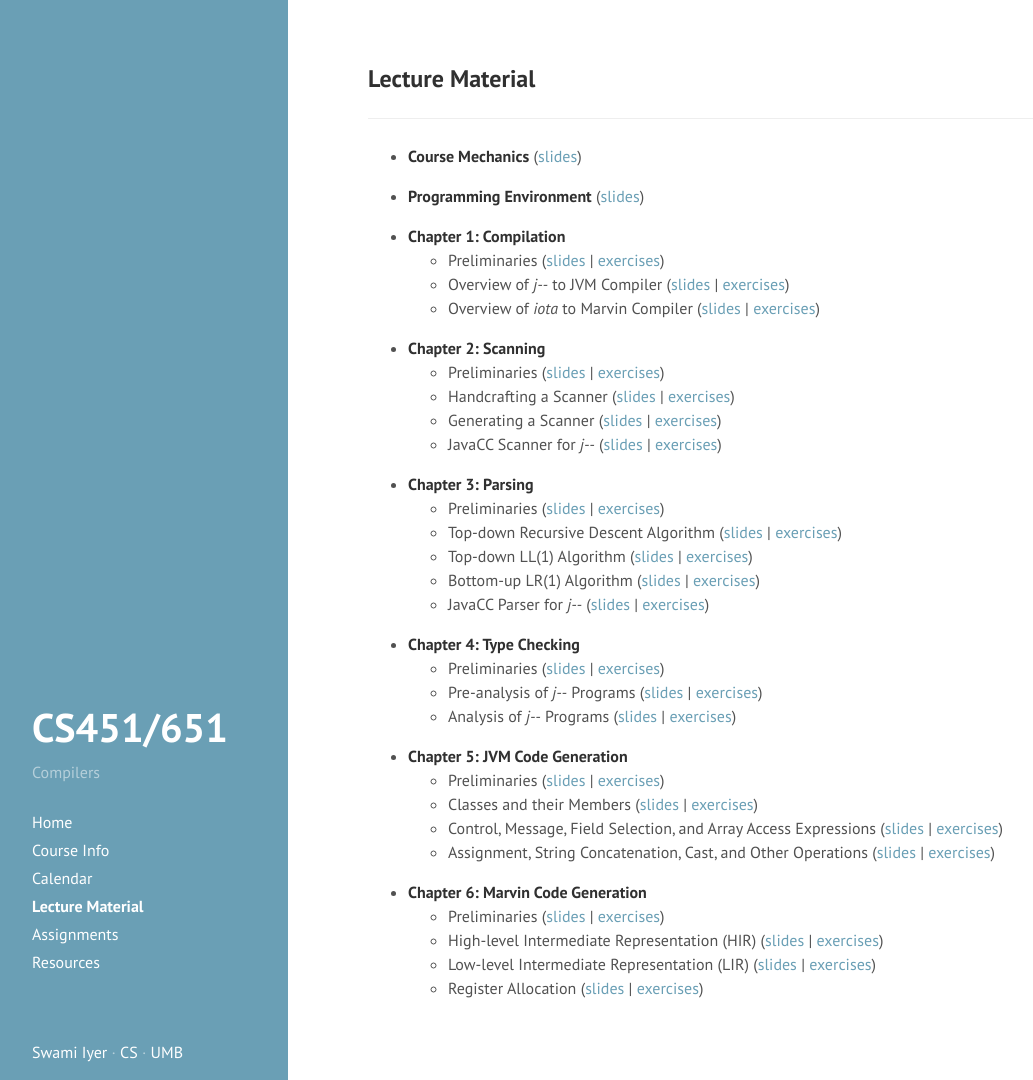
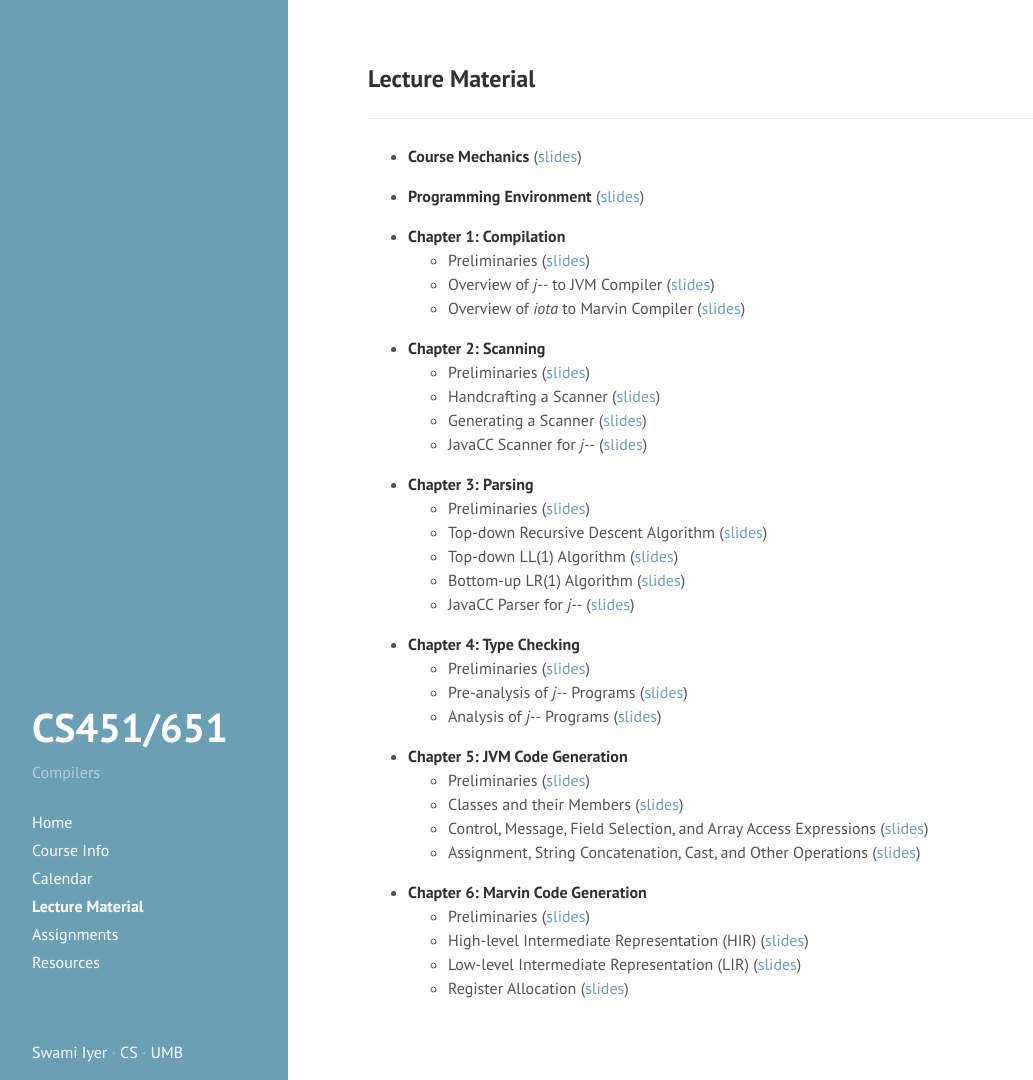
Before and after one commit to swamiiyer/swamiiyer.github.io, a Jekyll site: the page built from _pages/cs451/lecture_material.md, in a window 1280 px wide and 1080 px high. Shown: the whole window, without its empty margins (0-1033 px from the left). Built offline with Jekyll 4.4.1, drawn with Linux system fonts in a browser that asks for light colours.

Commit message:
Removed exercises link

```diff
--- a/_pages/cs451/lecture_material.md
+++ b/_pages/cs451/lecture_material.md
@@ -10,36 +10,36 @@ order: 4
 - **Programming Environment** ([slides](https://www.cs.umb.edu/~siyer/teaching/cs451/programming_environment.pdf))
 
 - **Chapter 1: Compilation**
-  - Preliminaries ([slides](https://www.cs.umb.edu/~siyer/teaching/cs451/compilation1.pdf) \| [exercises](https://www.cs.umb.edu/~siyer/teaching/cs451/compilation1_exercises.pdf))
-  - Overview of *j\-\-* to JVM Compiler ([slides](https://www.cs.umb.edu/~siyer/teaching/cs451/compilation2.pdf) \| [exercises](https://www.cs.umb.edu/~siyer/teaching/cs451/compilation2_exercises.pdf))
-  - Overview of *iota* to Marvin Compiler ([slides](https://www.cs.umb.edu/~siyer/teaching/cs451/compilation3.pdf) \| [exercises](https://www.cs.umb.edu/~siyer/teaching/cs451/compilation3_exercises.pdf))
+  - Preliminaries ([slides](https://www.cs.umb.edu/~siyer/teaching/cs451/compilation1.pdf)<!-- \| [exercises](https://www.cs.umb.edu/~siyer/teaching/cs451/compilation1_exercises.pdf)-->)
+  - Overview of *j\-\-* to JVM Compiler ([slides](https://www.cs.umb.edu/~siyer/teaching/cs451/compilation2.pdf)<!-- \| [exercises](https://www.cs.umb.edu/~siyer/teaching/cs451/compilation2_exercises.pdf)-->)
+  - Overview of *iota* to Marvin Compiler ([slides](https://www.cs.umb.edu/~siyer/teaching/cs451/compilation3.pdf)<!-- \| [exercises](https://www.cs.umb.edu/~siyer/teaching/cs451/compilation3_exercises.pdf)-->)
 
 - **Chapter 2: Scanning**
-  - Preliminaries ([slides](https://www.cs.umb.edu/~siyer/teaching/cs451/scanning1.pdf) \| [exercises](https://www.cs.umb.edu/~siyer/teaching/cs451/scanning1_exercises.pdf))
-  - Handcrafting a Scanner ([slides](https://www.cs.umb.edu/~siyer/teaching/cs451/scanning2.pdf) \| [exercises](https://www.cs.umb.edu/~siyer/teaching/cs451/scanning3_exercises.pdf))
-  - Generating a Scanner ([slides](https://www.cs.umb.edu/~siyer/teaching/cs451/scanning3.pdf) \| [exercises](https://www.cs.umb.edu/~siyer/teaching/cs451/scanning3_exercises.pdf))
-  - JavaCC Scanner for *j\-\-* ([slides](https://www.cs.umb.edu/~siyer/teaching/cs451/scanning4.pdf) \| [exercises](https://www.cs.umb.edu/~siyer/teaching/cs451/scanning4_exercises.pdf))
+  - Preliminaries ([slides](https://www.cs.umb.edu/~siyer/teaching/cs451/scanning1.pdf)<!-- \| [exercises](https://www.cs.umb.edu/~siyer/teaching/cs451/scanning1_exercises.pdf)-->)
+  - Handcrafting a Scanner ([slides](https://www.cs.umb.edu/~siyer/teaching/cs451/scanning2.pdf)<!-- \| [exercises](https://www.cs.umb.edu/~siyer/teaching/cs451/scanning3_exercises.pdf)-->)
+  - Generating a Scanner ([slides](https://www.cs.umb.edu/~siyer/teaching/cs451/scanning3.pdf)<!-- \| [exercises](https://www.cs.umb.edu/~siyer/teaching/cs451/scanning3_exercises.pdf)-->)
+  - JavaCC Scanner for *j\-\-* ([slides](https://www.cs.umb.edu/~siyer/teaching/cs451/scanning4.pdf)<!-- \| [exercises](https://www.cs.umb.edu/~siyer/teaching/cs451/scanning4_exercises.pdf)-->)
 
 - **Chapter 3: Parsing**
-  - Preliminaries ([slides](https://www.cs.umb.edu/~siyer/teaching/cs451/parsing1.pdf) \| [exercises](https://www.cs.umb.edu/~siyer/teaching/cs451/parsing1_exercises.pdf))
-  - Top-down Recursive Descent Algorithm ([slides](https://www.cs.umb.edu/~siyer/teaching/cs451/parsing2.pdf) \| [exercises](https://www.cs.umb.edu/~siyer/teaching/cs451/parsing2_exercises.pdf))
-  - Top-down LL(1) Algorithm ([slides](https://www.cs.umb.edu/~siyer/teaching/cs451/parsing3.pdf) \| [exercises](https://www.cs.umb.edu/~siyer/teaching/cs451/parsing3_exercises.pdf))
-  - Bottom-up LR(1) Algorithm ([slides](https://www.cs.umb.edu/~siyer/teaching/cs451/parsing4.pdf) \| [exercises](https://www.cs.umb.edu/~siyer/teaching/cs451/parsing4_exercises.pdf))
-  - JavaCC Parser for *j\-\-* ([slides](https://www.cs.umb.edu/~siyer/teaching/cs451/parsing5.pdf) \| [exercises](https://www.cs.umb.edu/~siyer/teaching/cs451/parsing5_exercises.pdf))
+  - Preliminaries ([slides](https://www.cs.umb.edu/~siyer/teaching/cs451/parsing1.pdf)<!-- \| [exercises](https://www.cs.umb.edu/~siyer/teaching/cs451/parsing1_exercises.pdf)-->)
+  - Top-down Recursive Descent Algorithm ([slides](https://www.cs.umb.edu/~siyer/teaching/cs451/parsing2.pdf)<!-- \| [exercises](https://www.cs.umb.edu/~siyer/teaching/cs451/parsing2_exercises.pdf)-->)
+  - Top-down LL(1) Algorithm ([slides](https://www.cs.umb.edu/~siyer/teaching/cs451/parsing3.pdf)<!-- \| [exercises](https://www.cs.umb.edu/~siyer/teaching/cs451/parsing3_exercises.pdf)-->)
+  - Bottom-up LR(1) Algorithm ([slides](https://www.cs.umb.edu/~siyer/teaching/cs451/parsing4.pdf)<!-- \| [exercises](https://www.cs.umb.edu/~siyer/teaching/cs451/parsing4_exercises.pdf)-->)
+  - JavaCC Parser for *j\-\-* ([slides](https://www.cs.umb.edu/~siyer/teaching/cs451/parsing5.pdf)<!-- \| [exercises](https://www.cs.umb.edu/~siyer/teaching/cs451/parsing5_exercises.pdf)-->)
 
 - **Chapter 4: Type Checking**
-  - Preliminaries ([slides](https://www.cs.umb.edu/~siyer/teaching/cs451/type_checking1.pdf) \| [exercises](https://www.cs.umb.edu/~siyer/teaching/cs451/type_checking1_exercises.pdf))
-  - Pre-analysis of *j\-\-* Programs ([slides](https://www.cs.umb.edu/~siyer/teaching/cs451/type_checking2.pdf) \| [exercises](https://www.cs.umb.edu/~siyer/teaching/cs451/type_checking2_exercises.pdf))
-  - Analysis of *j\-\-* Programs ([slides](https://www.cs.umb.edu/~siyer/teaching/cs451/type_checking3.pdf) \| [exercises](https://www.cs.umb.edu/~siyer/teaching/cs451/type_checking3_exercises.pdf))
+  - Preliminaries ([slides](https://www.cs.umb.edu/~siyer/teaching/cs451/type_checking1.pdf)<!-- \| [exercises](https://www.cs.umb.edu/~siyer/teaching/cs451/type_checking1_exercises.pdf)-->)
+  - Pre-analysis of *j\-\-* Programs ([slides](https://www.cs.umb.edu/~siyer/teaching/cs451/type_checking2.pdf)<!-- \| [exercises](https://www.cs.umb.edu/~siyer/teaching/cs451/type_checking2_exercises.pdf)-->)
+  - Analysis of *j\-\-* Programs ([slides](https://www.cs.umb.edu/~siyer/teaching/cs451/type_checking3.pdf)<!-- \| [exercises](https://www.cs.umb.edu/~siyer/teaching/cs451/type_checking3_exercises.pdf)-->)
 
 - **Chapter 5: JVM Code Generation**
-  - Preliminaries ([slides](https://www.cs.umb.edu/~siyer/teaching/cs451/jvm_codegen1.pdf) \| [exercises](https://www.cs.umb.edu/~siyer/teaching/cs451/jvm_codegen1_exercises.pdf))
-  - Classes and their Members ([slides](https://www.cs.umb.edu/~siyer/teaching/cs451/jvm_codegen2.pdf) \| [exercises](https://www.cs.umb.edu/~siyer/teaching/cs451/jvm_codegen2_exercises.pdf))
-  - Control, Message, Field Selection, and Array Access Expressions ([slides](https://www.cs.umb.edu/~siyer/teaching/cs451/jvm_codegen3.pdf) \| [exercises](https://www.cs.umb.edu/~siyer/teaching/cs451/jvm_codegen3_exercises.pdf))
-  - Assignment, String Concatenation, Cast, and Other Operations ([slides](https://www.cs.umb.edu/~siyer/teaching/cs451/jvm_codegen4.pdf) \| [exercises](https://www.cs.umb.edu/~siyer/teaching/cs451/jvm_codegen4_exercises.pdf))
+  - Preliminaries ([slides](https://www.cs.umb.edu/~siyer/teaching/cs451/jvm_codegen1.pdf)<!-- \| [exercises](https://www.cs.umb.edu/~siyer/teaching/cs451/jvm_codegen1_exercises.pdf)-->)
+  - Classes and their Members ([slides](https://www.cs.umb.edu/~siyer/teaching/cs451/jvm_codegen2.pdf)<!-- \| [exercises](https://www.cs.umb.edu/~siyer/teaching/cs451/jvm_codegen2_exercises.pdf)-->)
+  - Control, Message, Field Selection, and Array Access Expressions ([slides](https://www.cs.umb.edu/~siyer/teaching/cs451/jvm_codegen3.pdf)<!-- \| [exercises](https://www.cs.umb.edu/~siyer/teaching/cs451/jvm_codegen3_exercises.pdf)-->)
+  - Assignment, String Concatenation, Cast, and Other Operations ([slides](https://www.cs.umb.edu/~siyer/teaching/cs451/jvm_codegen4.pdf)<!-- \| [exercises](https://www.cs.umb.edu/~siyer/teaching/cs451/jvm_codegen4_exercises.pdf)-->)
 
 - **Chapter 6: Marvin Code Generation**
-  - Preliminaries ([slides](https://www.cs.umb.edu/~siyer/teaching/cs451/marvin_codegen1.pdf) \| [exercises](https://www.cs.umb.edu/~siyer/teaching/cs451/marvin_codegen1_exercises.pdf))
-  - High-level Intermediate Representation (HIR) ([slides](https://www.cs.umb.edu/~siyer/teaching/cs451/marvin_codegen2.pdf) \| [exercises](https://www.cs.umb.edu/~siyer/teaching/cs451/marvin_codegen2_exercises.pdf))
-  - Low-level Intermediate Representation (LIR) ([slides](https://www.cs.umb.edu/~siyer/teaching/cs451/marvin_codegen3.pdf) \| [exercises](https://www.cs.umb.edu/~siyer/teaching/cs451/marvin_codegen3_exercises.pdf))
-  - Register Allocation ([slides](https://www.cs.umb.edu/~siyer/teaching/cs451/marvin_codegen4.pdf) \| [exercises](https://www.cs.umb.edu/~siyer/teaching/cs451/marvin_codegen4_exercises.pdf))
+  - Preliminaries ([slides](https://www.cs.umb.edu/~siyer/teaching/cs451/marvin_codegen1.pdf)<!-- \| [exercises](https://www.cs.umb.edu/~siyer/teaching/cs451/marvin_codegen1_exercises.pdf)-->)
+  - High-level Intermediate Representation (HIR) ([slides](https://www.cs.umb.edu/~siyer/teaching/cs451/marvin_codegen2.pdf)<!-- \| [exercises](https://www.cs.umb.edu/~siyer/teaching/cs451/marvin_codegen2_exercises.pdf)-->)
+  - Low-level Intermediate Representation (LIR) ([slides](https://www.cs.umb.edu/~siyer/teaching/cs451/marvin_codegen3.pdf)<!-- \| [exercises](https://www.cs.umb.edu/~siyer/teaching/cs451/marvin_codegen3_exercises.pdf)-->)
+  - Register Allocation ([slides](https://www.cs.umb.edu/~siyer/teaching/cs451/marvin_codegen4.pdf)<!-- \| [exercises](https://www.cs.umb.edu/~siyer/teaching/cs451/marvin_codegen4_exercises.pdf)-->)
```
Also changed, not shown: _pages/cs110/lecture_material.md (+17 -17 lines), _pages/cs210/lecture_material.md (+21 -21 lines).
